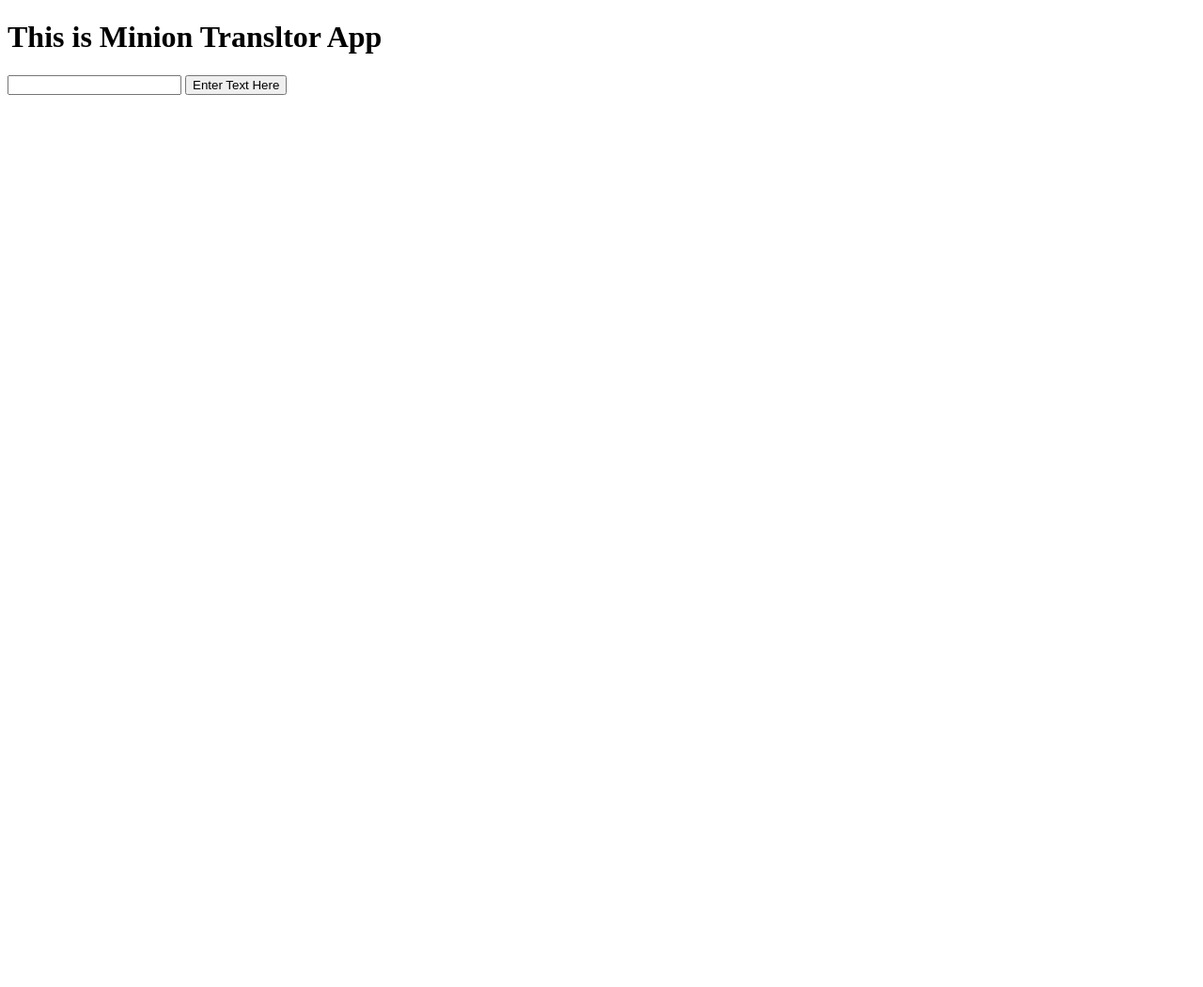
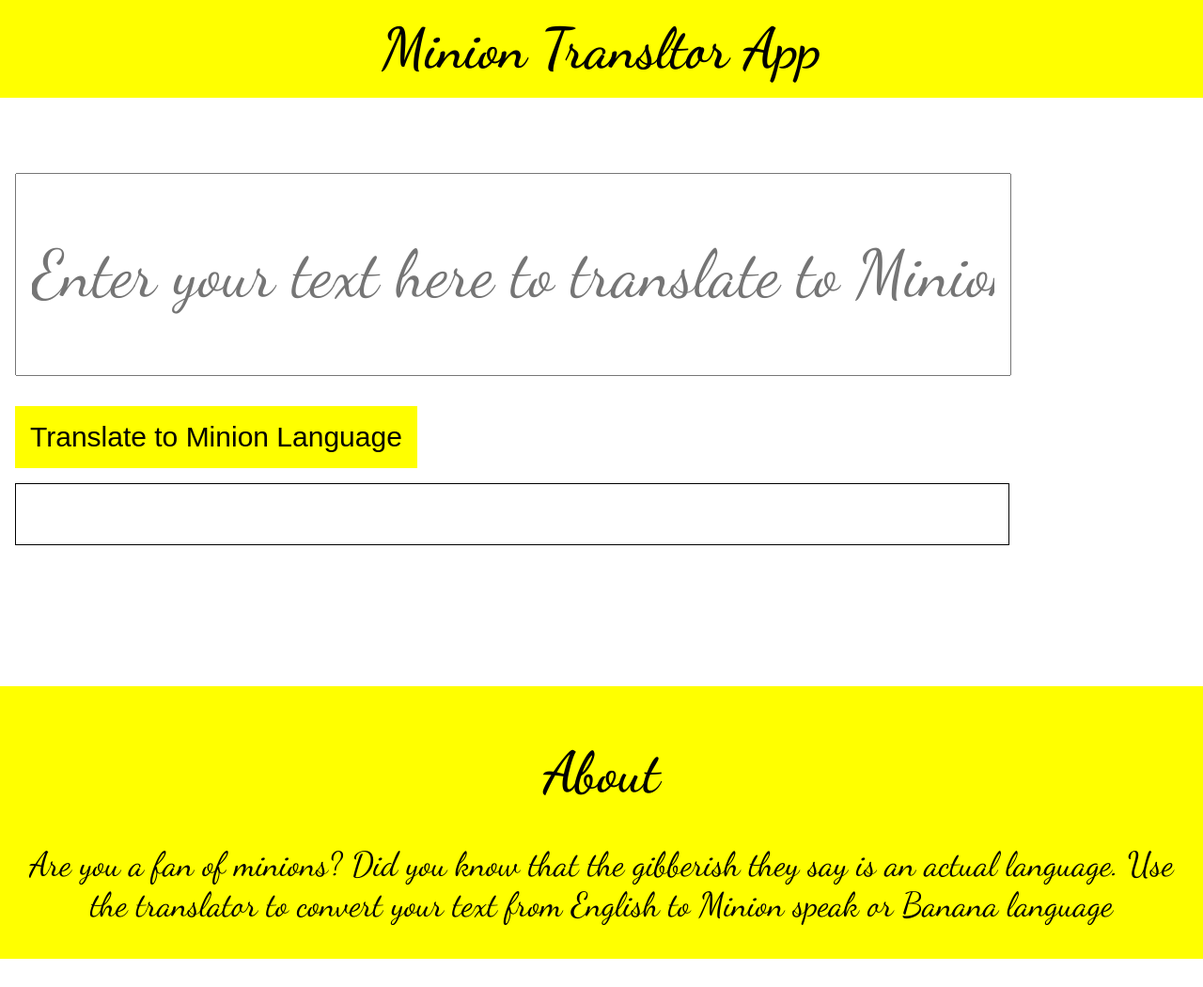
Before and after one commit to nareshpoonia/minions-translator-app, a plain HTML site: page index.html in a window 1280 px wide. Shown: the whole page at 94% size. Before the commit the page ends 800 px from the top, so only its background shows below. Drawn offline with Linux system fonts and the light colour scheme.

Commit message:
docs: added styling

```diff
--- a/app.js
+++ b/app.js
@@ -13,6 +13,7 @@ function getTranslatedText(text) {
 // function to handle error
 function errorHandler(error) {
   console.log("There is an error, please try again after some time");
+  alert("There is an error, please try again after some time");
 }
 
 //Event Handler for click event
--- a/index.html
+++ b/index.html
@@ -5,15 +5,35 @@
     <meta http-equiv="X-UA-Compatible" content="IE=edge" />
     <meta name="viewport" content="width=device-width, initial-scale=1.0" />
     <title>Minion Translator App</title>
+    <link rel="preconnect" href="https://fonts.googleapis.com" />
+    <link rel="preconnect" href="https://fonts.gstatic.com" crossorigin />
+    <link
+      href="https://fonts.googleapis.com/css2?family=Dancing+Script:wght@400;600&display=swap"
+      rel="stylesheet"
+    />
+    <link rel="stylesheet" href="style.css" />
   </head>
   <body>
     <!-- <script>
       console.log("Checking if the script is working");
     </script> -->
-    <h1>This is Minion Transltor App</h1>
-    <input id="input-text-area" type="text" />
-    <button id="button">Enter Text Here</button>
+    <h1 class="header">Minion Transltor App</h1>
+    <input
+      id="input-text-area"
+      placeholder="Enter your text here to translate to Minion Language"
+      type="text"
+    />
+    <button id="button">Translate to Minion Language</button>
     <div id="output-text"></div>
+    <div class="footer">
+      <h1>About</h1>
+      <p class="paragraph">
+        Are you a fan of minions? Did you know that the gibberish they say is an
+        actual language. Use the translator to convert your text from English to
+        Minion speak or Banana language
+      </p>
+    </div>
+    <p></p>
     <script src="app.js"></script>
   </body>
 </html>
--- /dev/null
+++ b/style.css
@@ -0,0 +1,54 @@
+body {
+  font-family: "Dancing Script", cursive;
+  font-size: 30px;
+  margin: 0rem 0rem;
+}
+
+.header {
+  background-color: yellow;
+  display: block;
+  padding: 1rem 1rem;
+  text-align: center;
+  margin: 0rem 0rem 5rem 0rem;
+}
+
+#input-text-area {
+  margin-left: 1rem;
+  padding: 4rem 1rem;
+  width: 80%;
+  margin-bottom: 2rem;
+  font-size: 70px;
+  font-family: "Dancing Script", cursive;
+}
+
+#button {
+  padding: 1rem 1rem;
+  margin-left: 1rem;
+  background-color: yellow;
+  border: none;
+  font-size: 30px;
+  box-shadow: 15px;
+}
+
+#output-text {
+  padding: 2rem 1rem;
+  border: 1px solid black;
+  margin: 1rem;
+  width: 80%;
+  margin-bottom: 150px;
+  font-size: 70px;
+}
+
+.footer {
+  background-color: yellow;
+  display: block;
+  padding: 1rem 1rem;
+  text-align: center;
+  margin-bottom: 0px;
+}
+
+.paragraph {
+  font-size: larger;
+  padding-bottom: 20px;
+  margin-bottom: 0px;
+}
```
